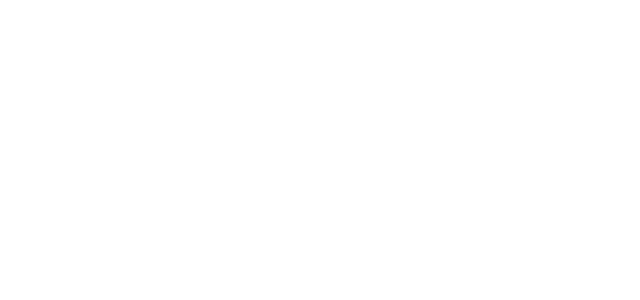
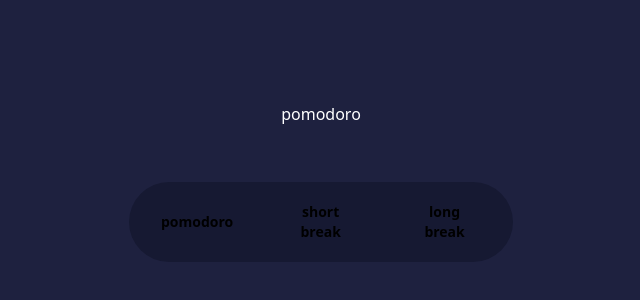
Before and after one commit to Georginio-prod/Promodoro-app, a Vue app: page / in a window 1280 px wide. Shown: the part 218-518 px from the top of the page, without its empty margins (319-959 px from the left). Built offline with nearby package versions, Linux system fonts and the light colour scheme.

Commit message:
style : I add the nname for component and the bouton for different variation

```diff
--- a/src/App.vue
+++ b/src/App.vue
@@ -1,9 +1,11 @@
 <script setup>
   import navbar from './components/navbar.vue'
+  import card from './components/card.vue'
 </script>
 
 <template>
   <header>
-    <navbar/>
+    <!-- <navbar/> -->
+    <card/>
   </header>
 </template>
--- /dev/null
+++ b/src/components/card.vue
@@ -0,0 +1,16 @@
+<template>
+    <div class="h-screen w-full flex flex-col justify-center items-center bg-bgp">
+        <div class="text-center text-white">
+            <p>pomodoro</p>
+        </div>
+        <div class="flex bg-bgbtn w-96 rounded-full px-2 py-2 text-sm font-bold mt-14">
+            <button class="px-6 py-3 bg-transparent rounded-full hover:bg-bgbout">pomodoro</button>
+            <button class="px-6 py-3 bg-transparent rounded-full hover:bg-bgbout"> short break</button>
+            <button class="px-6 py-3 bg-transparent rounded-full hover:bg-bgbout">long break</button>
+        </div>
+    </div>
+</template>
+
+<script>
+
+</script>
--- a/src/components/navbar.vue
+++ b/src/components/navbar.vue
@@ -1,7 +1,66 @@
 <template>
+
+    <div class="numeric-stepper">
+        <!-- <button type="button" onclick="stepDown()"></button> -->
+        <input type="number" id="stepper" value="25" min="1" max="60" step="1">
+        <!-- <button type="button" onclick="stepUp()"></button> -->
+    </div>
+
 
 </template>
 
 <script>
+// function stepUp() {
+//     var stepper = document.getElementById("stepper");
+//     var max = parseInt(stepper.max);
+//     if (parseInt(stepper.value) < max) {
+//         stepper.value = parseInt(stepper.value) + 1;
+//     }
+// }
 
+// function stepDown() {
+//     var stepper = document.getElementById("stepper");
+//     var min = parseInt(stepper.min);
+//     if (parseInt(stepper.value) > min) {
+//         stepper.value = parseInt(stepper.value) - 1;
+//     }
+// }
 </script>
+
+<style>
+/* body {
+    font-family: Arial, sans-serif;
+    display: flex;
+    justify-content: center;
+    align-items: center;
+    height: 100vh;
+    margin: 0;
+}
+
+.numeric-stepper {
+    display: inline-flex;
+    align-items: center;
+    border: 1px solid #ccc;
+    border-radius:20px;
+    padding: 5px;
+}
+
+.numeric-stepper input[type="number"] {
+    width: 50px;
+    text-align: center;
+    border: none;
+    outline: none;
+}
+
+.numeric-stepper button {
+    border: none;
+    background-color: #f0f0f0;
+    padding: 5px;
+    cursor: pointer;
+    font-size: 16px;
+}
+
+.numeric-stepper button:hover {
+    background-color: #ddd;
+} */
+</style>
--- a/tailwind.config.js
+++ b/tailwind.config.js
@@ -5,7 +5,13 @@
     "./src/**/*.{vue,js,ts,jsx,tsx}",
   ],
   theme: {
-    extend: {},
+    extend: {
+      colors: {
+        bgp: '#1E213F',
+        bgbtn: '#161932',
+        bgbout:'#F87070'
+      }
+    },
   },
   plugins: [],
 }
```
